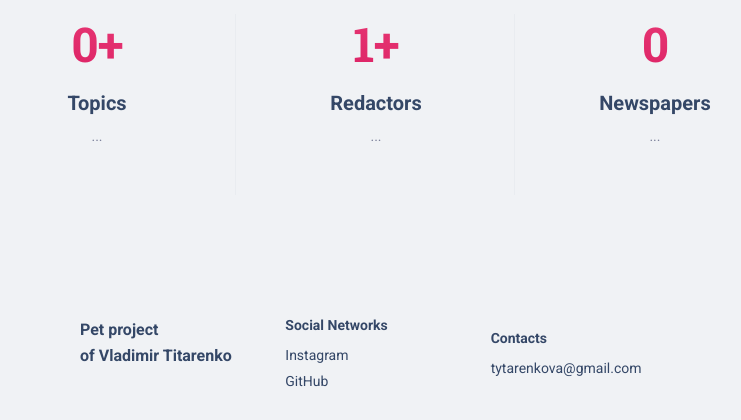
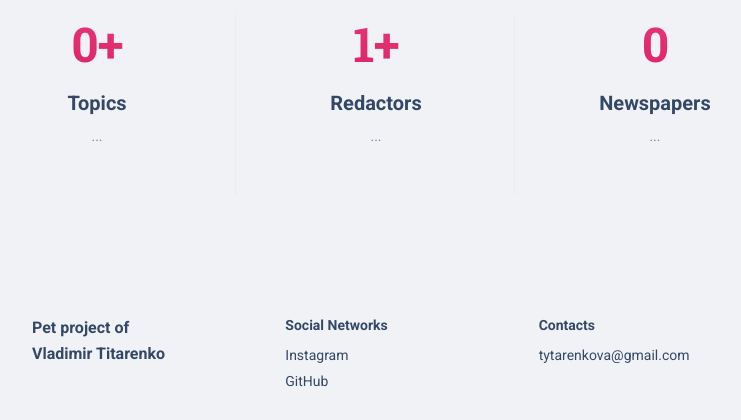
Before and after one commit to T-Vlad-96/Global-Horizon, a Django app: page / in a window 1280 px wide. Shown: the part 474-894 px from the top of the page, without its empty margins (264-1005 px from the left). Run offline with Django 4.2, Linux system fonts and the light colour scheme; the visitor is signed in with stand-in values (Sample User, id 1); data comes from the database, SQL or seed files in the repository; data that the repository does not hold is empty; some libraries are stand-ins or nearby versions.

Commit message:
style: align links in footer

```diff
--- a/templates/includes/footer.html
+++ b/templates/includes/footer.html
@@ -1,9 +1,9 @@
 <footer class="footer pt-5 mt-5">
   <div class="container-fluid">
-    <div class="row d-flex align-items-center justify-content-center mx-auto">
+    <div class="row d-flex justify-content-center mx-auto gap-5">
       <div class="col-md-2 mb-4">
         <div>
-          <h6 class="font-weight-bolder mb-4">Pet project <br>of Vladimir Titarenko</h6>
+          <h6 class="font-weight-bolder mb-4">Pet project of<br>Vladimir Titarenko</h6>
         </div>
       </div>
       <div class="col-md-2 col-sm-6 col-6 mb-4">
```
